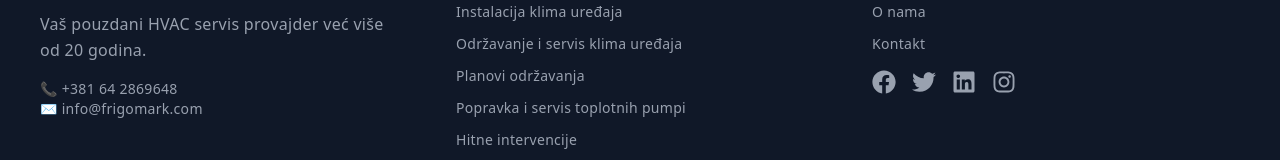
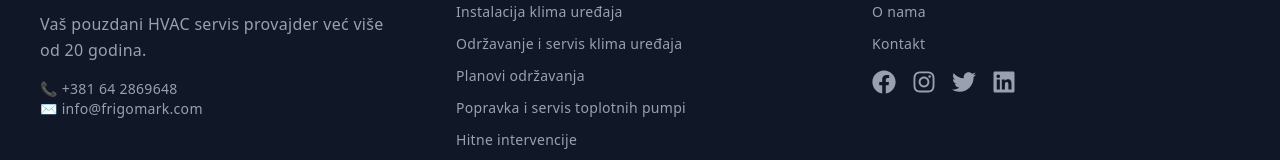
Before and after one commit to RaptorFF/next.js-frigo-mark-project, a Next.js app: page / in a window 1280 px wide. Shown: the part 5088-5248 px from the top of the page. Built offline with nearby package versions, Linux system fonts and the light colour scheme; no server answers.

Commit message:
Social Media Navigation

```diff
--- a/app/_components/Footer.js
+++ b/app/_components/Footer.js
@@ -79,11 +79,18 @@ export default function Footer() {
               <li>
                 <div className="flex text-2xl pt-1" style={{ gap: "1rem" }}>
                   <Link
-                    href="#"
+                    href="https://www.facebook.com/frigomark.frigomark"
                     className="hover:text-white transition"
                     aria-label="Facebook"
                   >
                     <FaFacebook />
+                  </Link>
+                  <Link
+                    href="https://www.instagram.com/frigomarkfrigomark/"
+                    className="hover:text-white transition"
+                    aria-label="Instagram"
+                  >
+                    <FaInstagram />
                   </Link>
                   <Link
                     href="#"
@@ -98,13 +105,6 @@ export default function Footer() {
                     aria-label="LinkedIn"
                   >
                     <FaLinkedin />
-                  </Link>
-                  <Link
-                    href="#"
-                    className="hover:text-white transition"
-                    aria-label="Instagram"
-                  >
-                    <FaInstagram />
                   </Link>
                 </div>
               </li>
```
